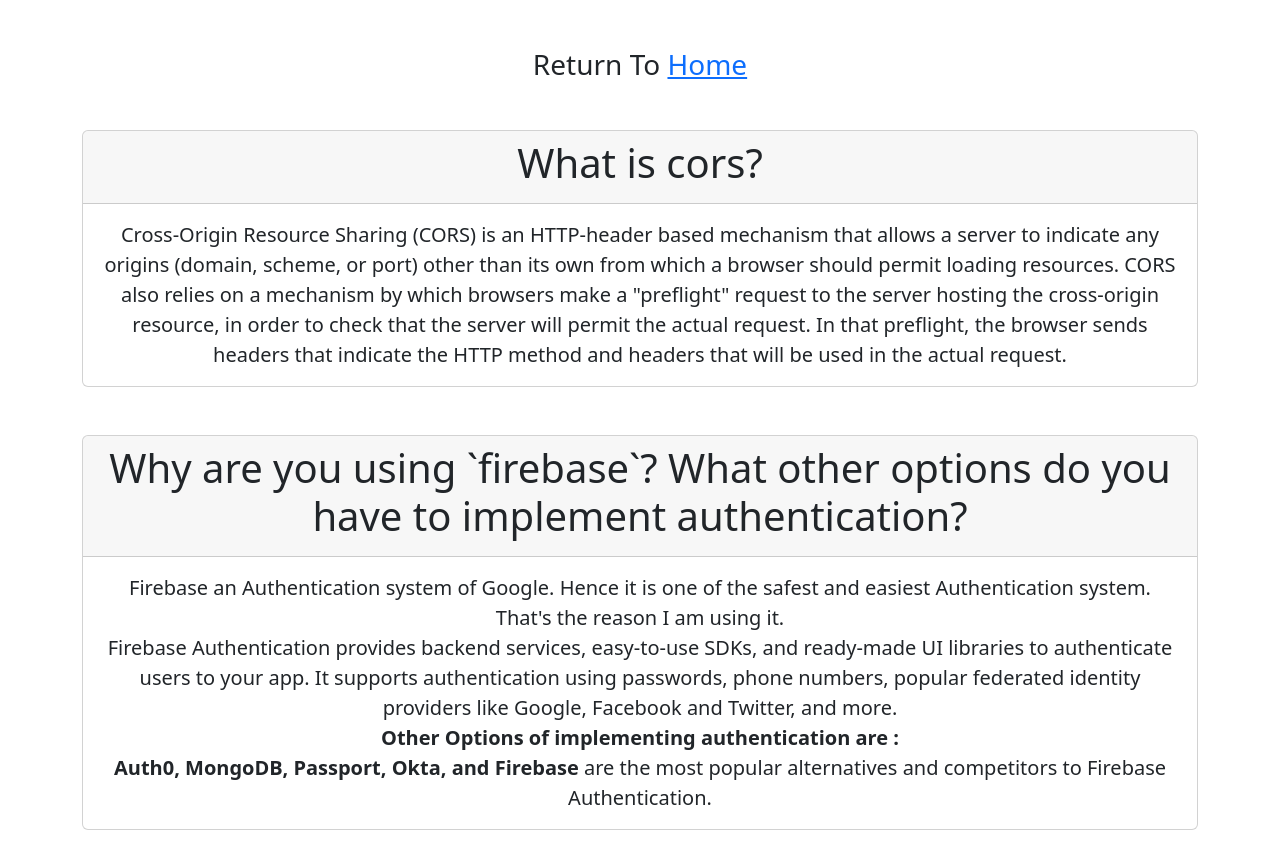
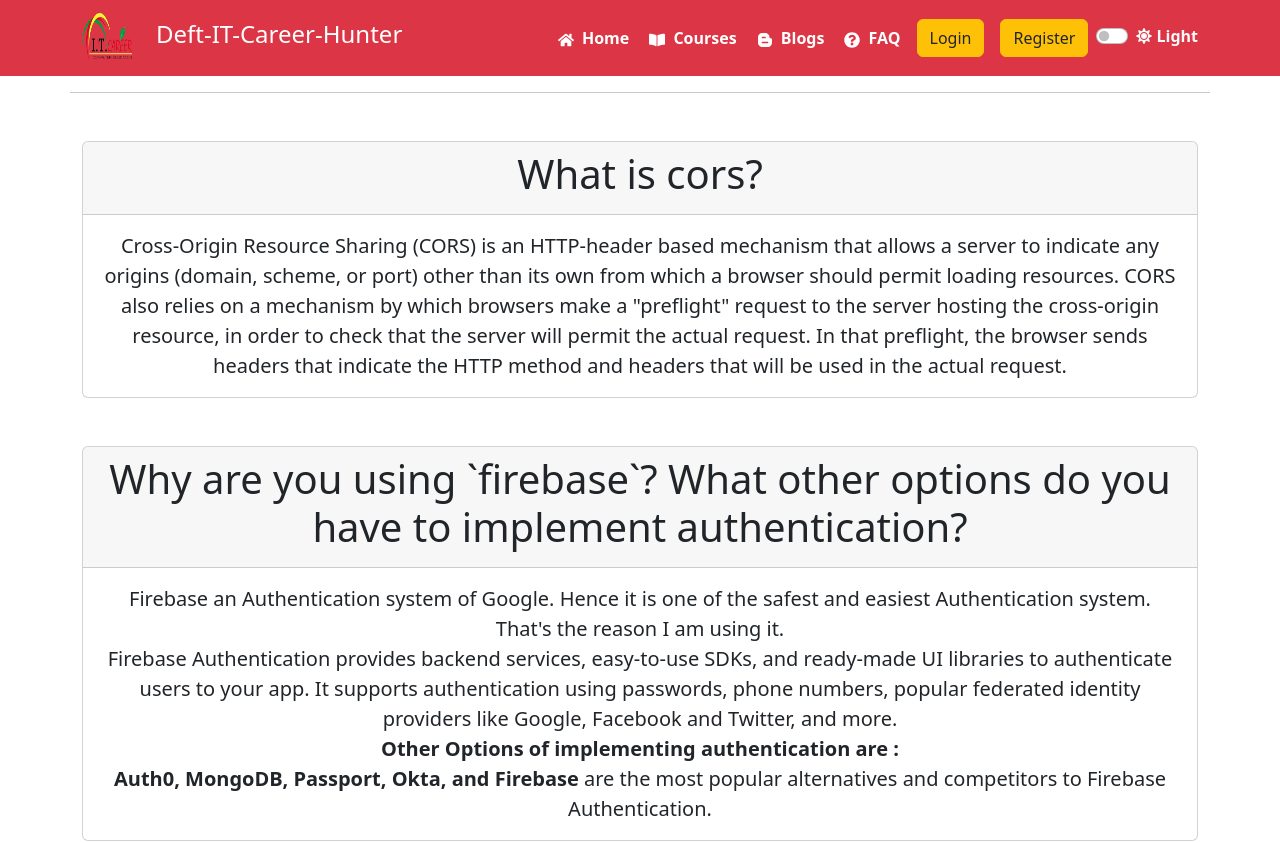
Before and after one commit to HNMerajulhasan/Deft-IT-Career-Hunter-client, a React (Create React App) app: page /blog in a window 1280 px wide. Shown: the top 843 px of the page. Built offline with nearby package versions, Linux system fonts and the light colour scheme; no server answers.

Commit message:
final updated upload

```diff
--- a/src/pages/Blog/Blog.js
+++ b/src/pages/Blog/Blog.js
@@ -2,14 +2,15 @@
 import { Container } from 'react-bootstrap';
 import { Link } from 'react-router-dom';
 import Card from 'react-bootstrap/Card';
+import Header from '../../Components/Header/Header';
 
 
 const Blog = () => {
     return (
         <div>
+            <Header></Header>
             <Container>
-                <h3 className='text-center my-5'>
-                    Return To <Link to={'/'}>Home</Link></h3>
+
                 <div>
                     <Card className='my-5'>
                         <Card.Header className='font-bold'><h1>What is cors?</h1></Card.Header>
--- a/src/pages/Courses/Courses.js
+++ b/src/pages/Courses/Courses.js
@@ -15,9 +15,9 @@
                         <div className='text-center mx-4 px-2'>
                         <h3>Select Your Course</h3>
                             <ul className="list-group">
-                                {courses.map(name => <CourseName
-                                    key={name.id}
-                                    name={name}
+                                {courses.map(course => <CourseName
+                                    key={course.id}
+                                    course={course}
                                 ></CourseName>)
 
                                 }
```
Also changed, not shown: src/Components/Header/Header.css (added, +4 -0 lines), src/Components/Header/Header.js (+19 -0 lines), firebase.json (added), 1 other file (tests, documents, lock files or other folders).
